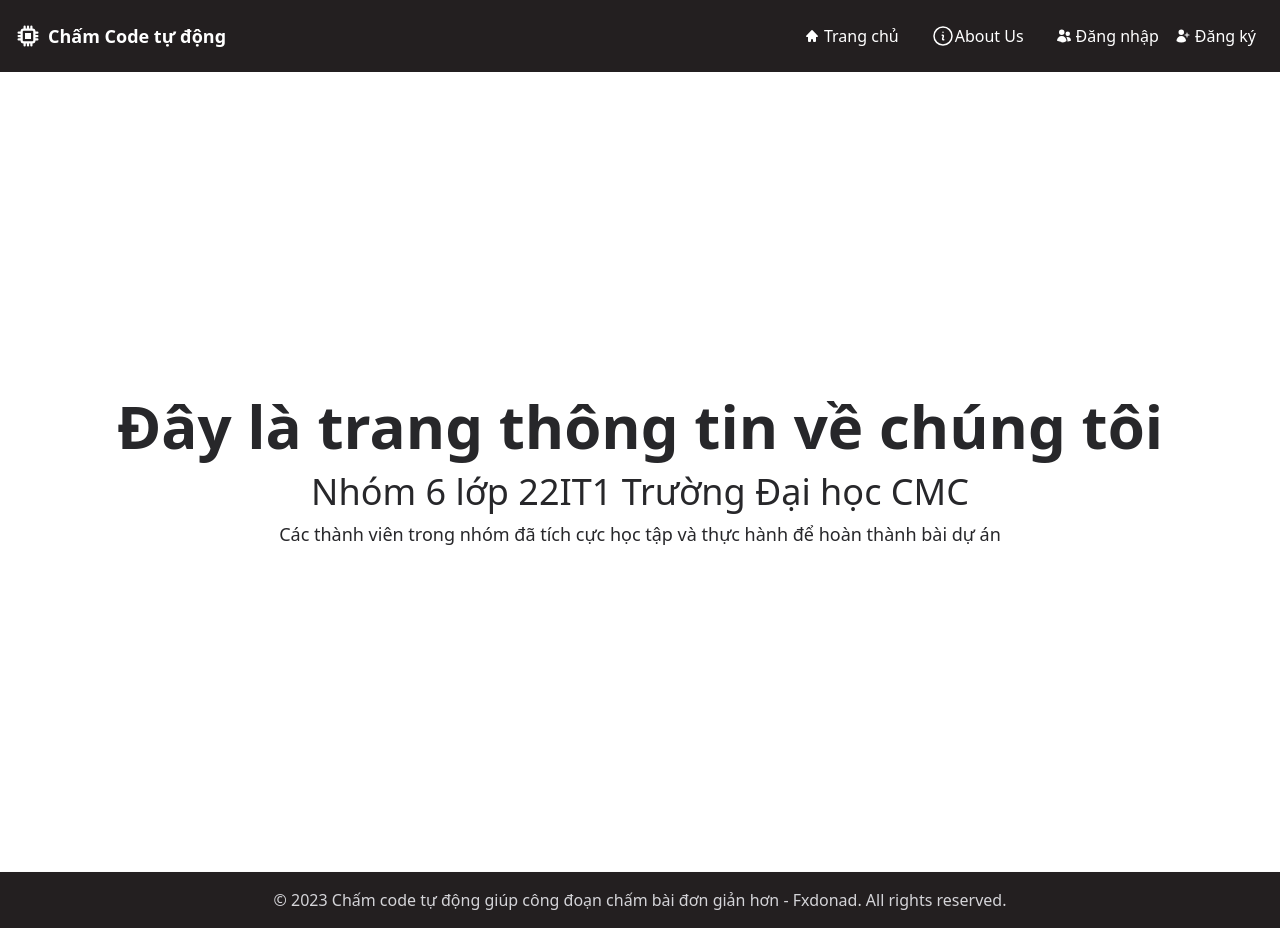
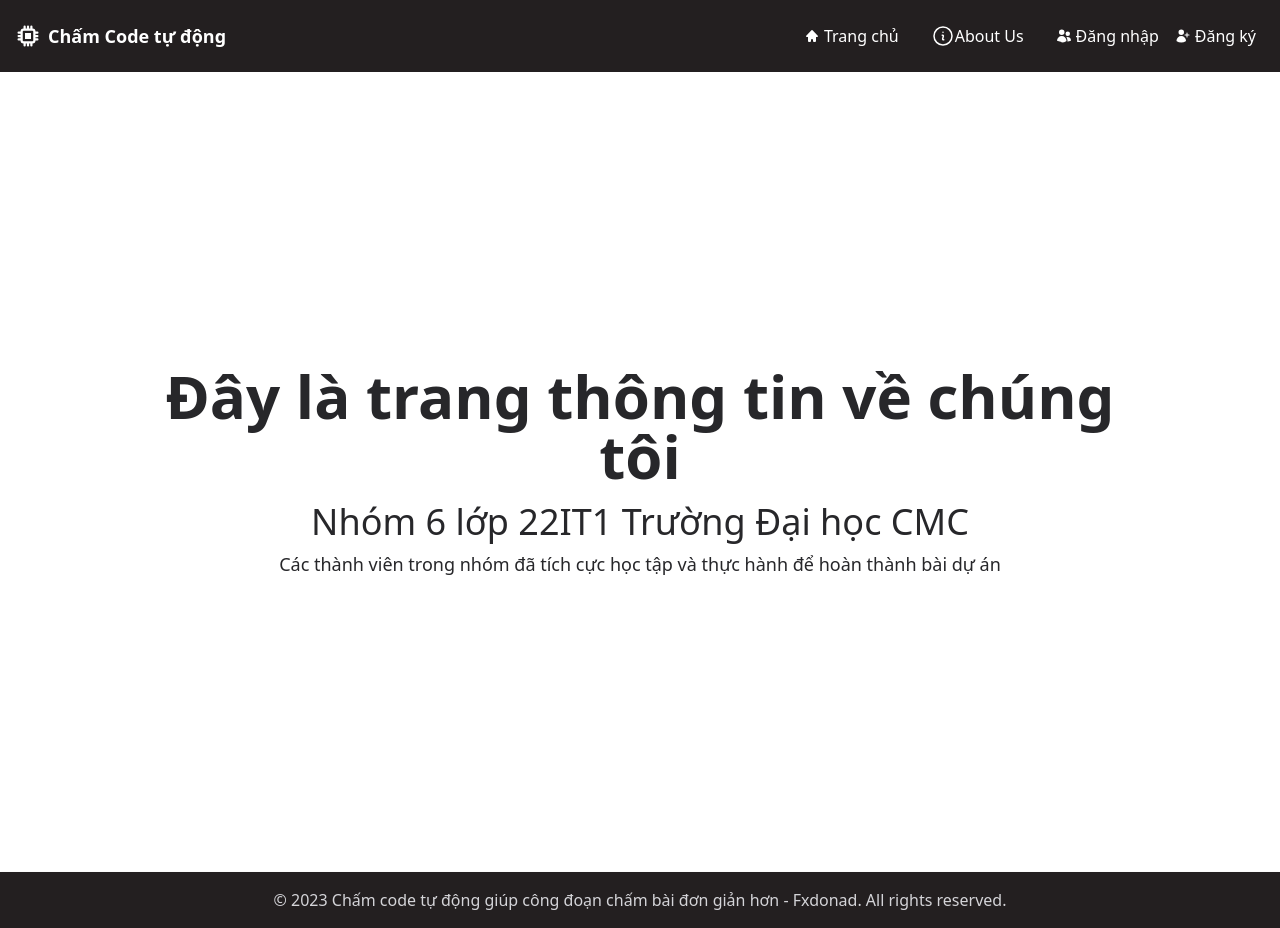
Before and after one commit to Web-danh-gia-code-co-tich-h-p-AI/frontend, a React (Vite) app: page /about-us in a window 1280 px wide. Built offline with nearby package versions, Linux system fonts and the light colour scheme.

Commit message:
réo=pnsive

```diff
--- a/src/pages/auth/AboutUs.jsx
+++ b/src/pages/auth/AboutUs.jsx
@@ -1,12 +1,13 @@
 const containerClasses =
   "min-h-screen flex flex-col items-center justify-center bg-white text-zinc-800 dark:bg-zinc-900 dark:text-white";
-const titleClasses = "text-6xl font-bold mb-4";
-const subTitleClasses = "text-4xl mb-2";
-const textClasses = "text-lg";
+const titleClasses = "laptop:text-6xl text-3xl font-bold mb-4 text-center";
+const subTitleClasses = "text-4xl mb-2 text-center";
+const textClasses = "text-lg text-center";
 
 const AboutUs = () => {
   return (
     <div className={containerClasses}>
+      <div className="w-2/3 laptop:w-3/4">
         <h1 className={titleClasses}>Đây là trang thông tin về chúng tôi</h1>
         <p className={subTitleClasses}>Nhóm 6 lớp 22IT1 Trường Đại học CMC</p>
         <p className={textClasses}>
@@ -14,6 +15,7 @@ const AboutUs = () => {
           bài dự án
         </p>
       </div>
+    </div>
   );
 };
 
```
Lines whose indentation alone changed are shown as unchanged.
